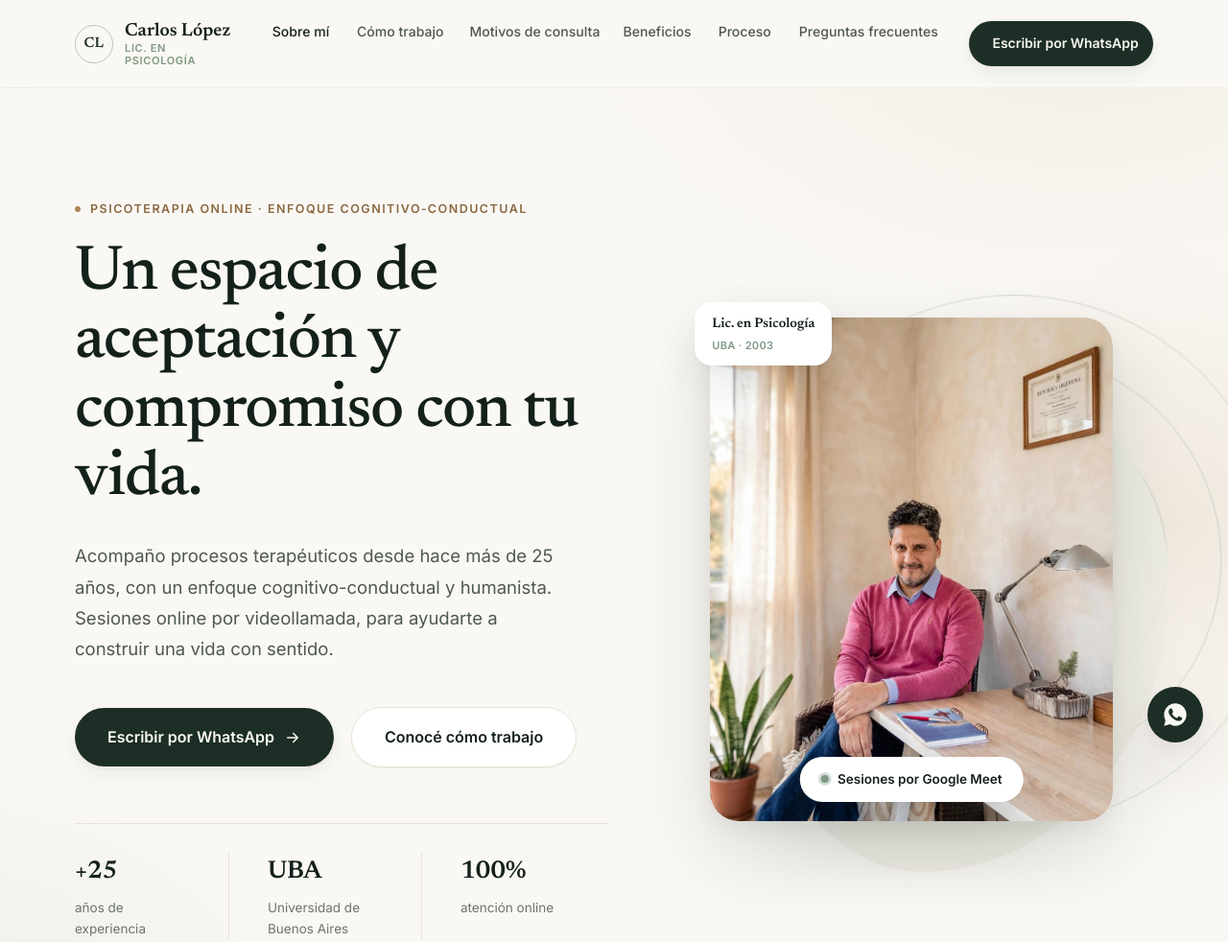
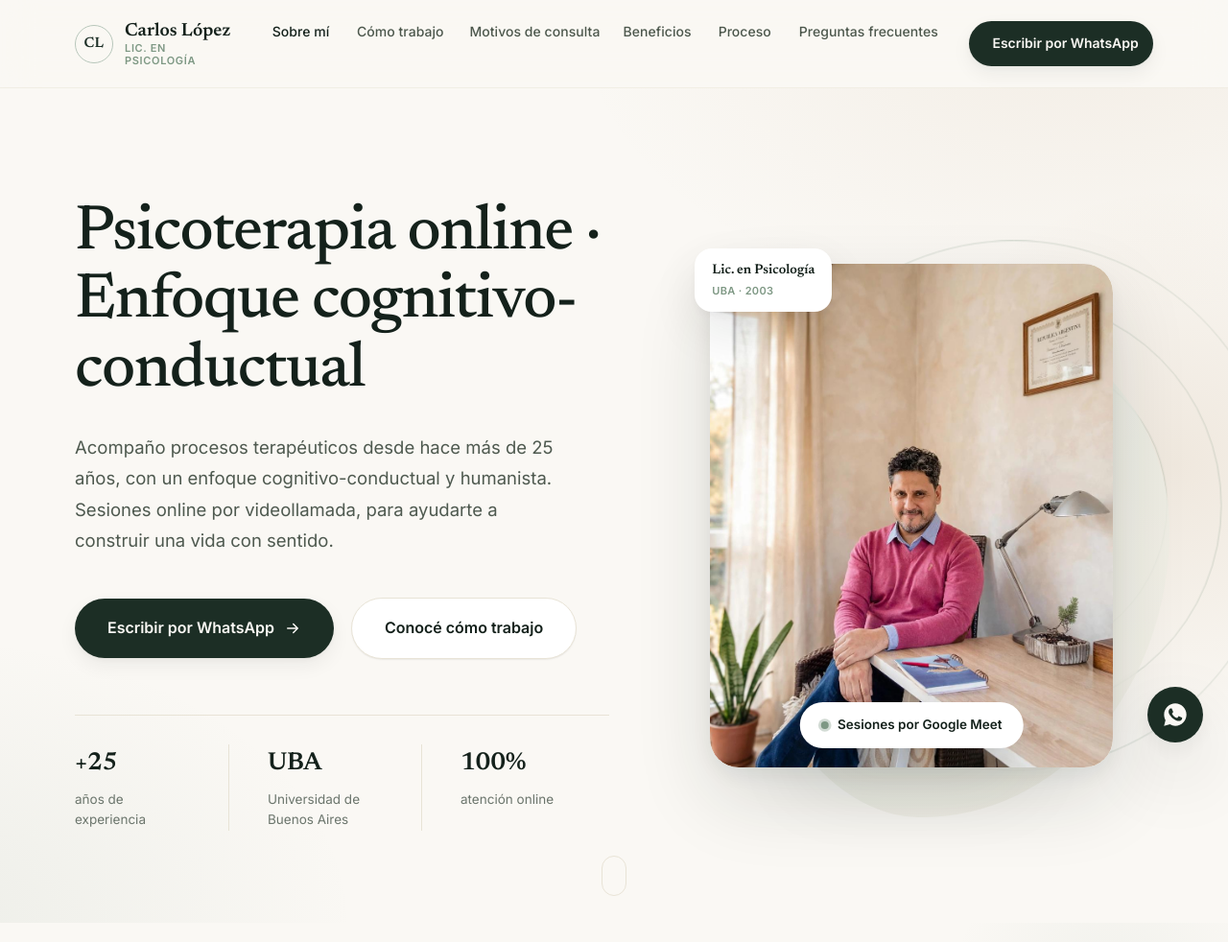
Before and after one commit to carloslopezpsicologia/lopezcarlos-psicologia, a plain HTML site: page index.html in a window 1280 px wide. Shown: the top 982 px of the page at 96% size. Drawn offline with Linux system fonts and the light colour scheme.

Commit message:
Update index.html

```diff
--- a/index.html
+++ b/index.html
@@ -105,11 +105,9 @@
 
       <div class="container hero__grid">
         <div class="hero__content reveal">
-          <p class="eyebrow"><span class="eyebrow__dot" aria-hidden="true"></span>Psicoterapia online · Enfoque cognitivo‑conductual</p>
-          <h1 class="hero__title">
-            Un espacio de<br>
-            aceptación y compromiso con tu vida.
-          </h1>
+             <h1 class="hero__title">
+     Psicoterapia online · Enfoque cognitivo-conductual
+   </h1>
           <p class="hero__subtitle">
             Acompaño procesos terapéuticos desde hace más de 25 años, con un enfoque
             cognitivo-conductual y humanista. Sesiones online por videollamada, para
```
